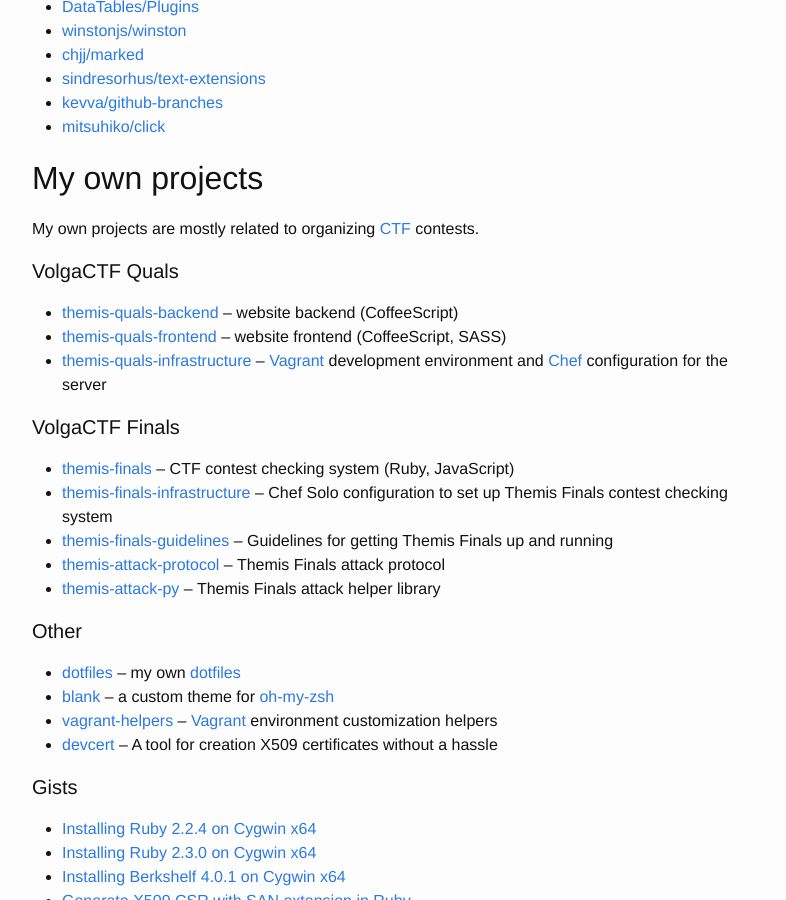
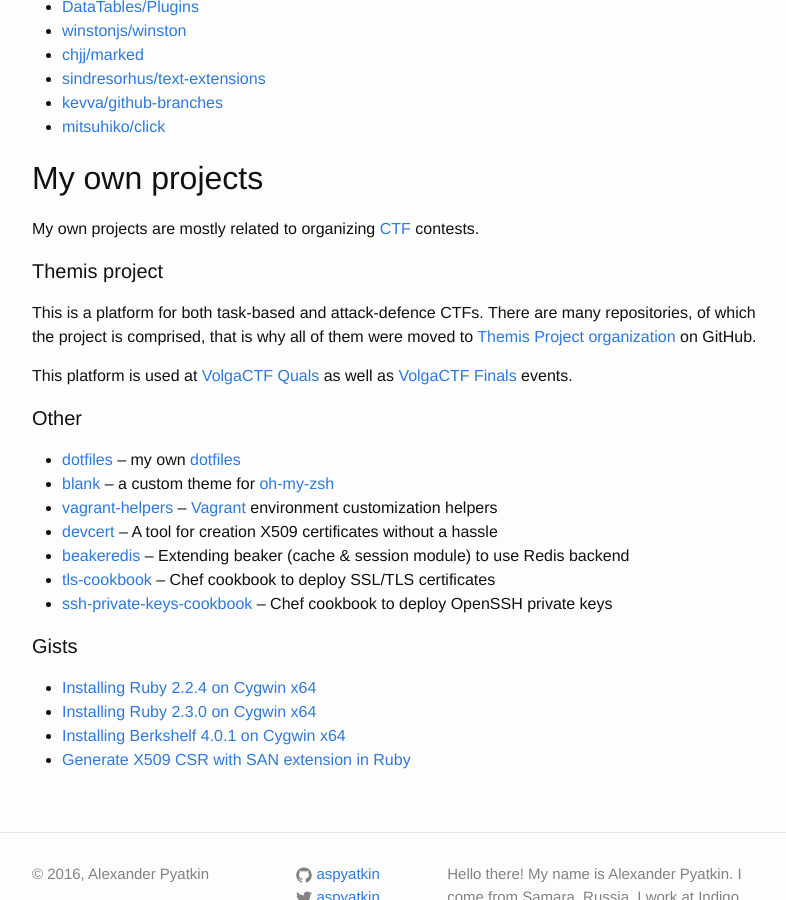
Before and after one commit to aspyatkin/personal-website, a Jekyll site: the page built from oss.md, in a window 1280 px wide and 900 px high, scrolled down 1108 px. Shown: the whole window, without its empty margins (238-1024 px from the left). Built offline with Jekyll 4.4.1, drawn with Linux system fonts in a browser that asks for light colours.

Commit message:
Some updates

```diff
--- a/Gemfile
+++ b/Gemfile
@@ -1,3 +1,4 @@
 source 'https://rubygems.org'
 
 gem 'jekyll', '~> 3.0.1'
+# gem 'wdm', '>= 0.1.0' if ::Gem.win_platform?
--- a/index.html
+++ b/index.html
@@ -19,7 +19,7 @@
         </h2>
       </li>
     {% else %}
-      Sorry, no posts yet
+      No posts yet
     {% endfor %}
   </ul>
 
--- a/oss.md
+++ b/oss.md
@@ -48,23 +48,19 @@
 ## My own projects
 My own projects are mostly related to organizing [CTF](https://en.wikipedia.org/wiki/Capture_the_flag){:target="_blank"} contests.
 
-#### VolgaCTF Quals
-- [themis-quals-backend](https://github.com/aspyatkin/themis-quals-backend){:target="_blank"} -- website backend (CoffeeScript)
-- [themis-quals-frontend](https://github.com/aspyatkin/themis-quals-frontend){:target="_blank"} -- website frontend (CoffeeScript, SASS)
-- [themis-quals-infrastructure](https://github.com/aspyatkin/themis-quals-infrastructure){:target="_blank"} -- [Vagrant](https://www.vagrantup.com){:target="_blank"} development environment and [Chef](https://www.chef.io/){:target="_blank"} configuration for the server
+#### Themis project
+This is a platform for both task-based and attack-defence CTFs. There are many repositories, of which the project is comprised, that is why all of them were moved to [Themis Project organization](https://github.com/themis-project){:target="_blank"} on GitHub.
 
-#### VolgaCTF Finals
-- [themis-finals](https://github.com/aspyatkin/themis-finals){:target="_blank"} -- CTF contest checking system (Ruby, JavaScript)
-- [themis-finals-infrastructure](https://github.com/aspyatkin/themis-finals-infrastructure){:target="_blank"} -- Chef Solo configuration to set up Themis Finals contest checking system
-- [themis-finals-guidelines](https://github.com/aspyatkin/themis-finals-guidelines){:target="_blank"} -- Guidelines for getting Themis Finals up and running
-- [themis-attack-protocol](https://github.com/aspyatkin/themis-attack-protocol){:target="_blank"} -- Themis Finals attack protocol
-- [themis-attack-py](https://github.com/aspyatkin/themis-attack-py){:target="_blank"} -- Themis Finals attack helper library
+This platform is used at [VolgaCTF Quals](https://ctftime.org/ctf/52){:target="_blank"} as well as [VolgaCTF Finals](https://ctftime.org/ctf/53){:target="_blank"} events.
 
 #### Other
 - [dotfiles](https://github.com/aspyatkin/dotfiles){:target="_blank"} -- my own [dotfiles](http://dotfiles.github.io){:target="_blank"}
 - [blank](https://github.com/aspyatkin/blank"){:target="_blank"} -- a custom theme for [oh-my-zsh](https://github.com/robbyrussell/oh-my-zsh){:target="_blank"}
 - [vagrant-helpers](https://github.com/aspyatkin/vagrant-helpers){:target="_blank"} -- [Vagrant](https://www.vagrantup.com) environment customization helpers
 - [devcert](https://github.com/aspyatkin/devcert){:target="_blank"} -- A tool for creation X509 certificates without a hassle
+- [beakeredis](https://github.com/aspyatkin/beakeredis){:target="_blank"} -- Extending beaker (cache & session module) to use Redis backend
+- [tls-cookbook](https://github.com/aspyatkin/tls-cookbook){:target="_blank"} -- Chef cookbook to deploy SSL/TLS certificates
+- [ssh-private-keys-cookbook](https://github.com/aspyatkin/ssh-private-keys-cookbook){:target="_blank"} -- Chef cookbook to deploy OpenSSH private keys
 
 #### Gists
  - [Installing Ruby 2.2.4 on Cygwin x64](https://gist.github.com/aspyatkin/2a1305cceb9101caa2f6){:target="_blank"}
```
Also changed, not shown: reading.md (added, +7 -0 lines), _drafts/hello-world.md (renamed from _posts/2016-01-23-hello-world.md), 2 other files.
